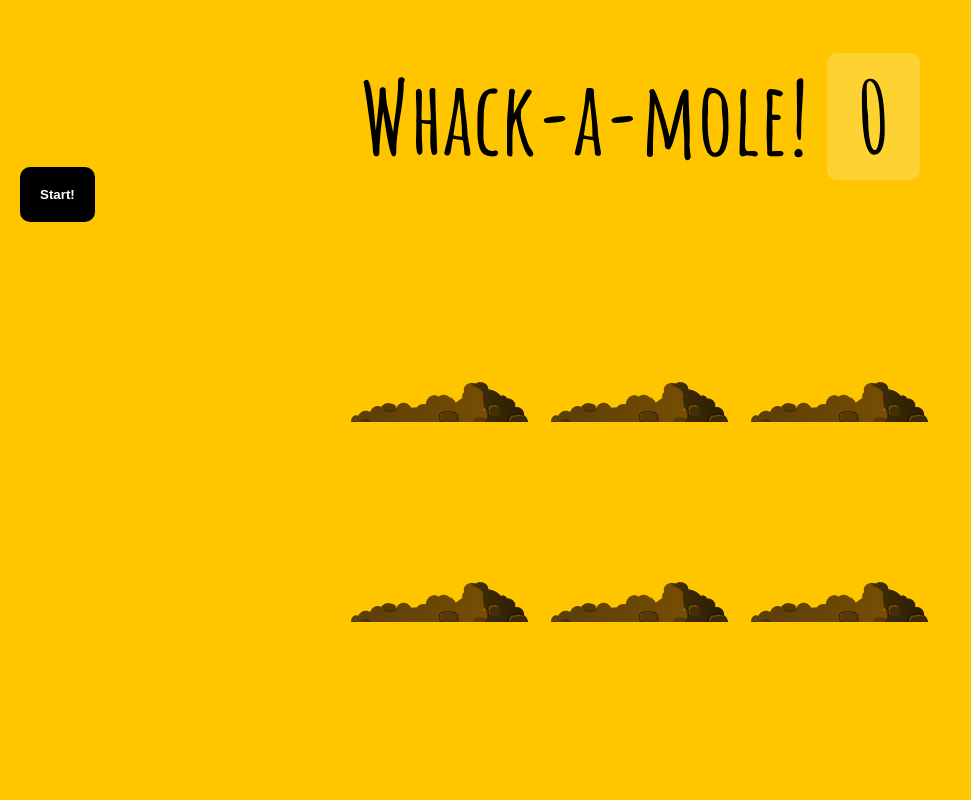
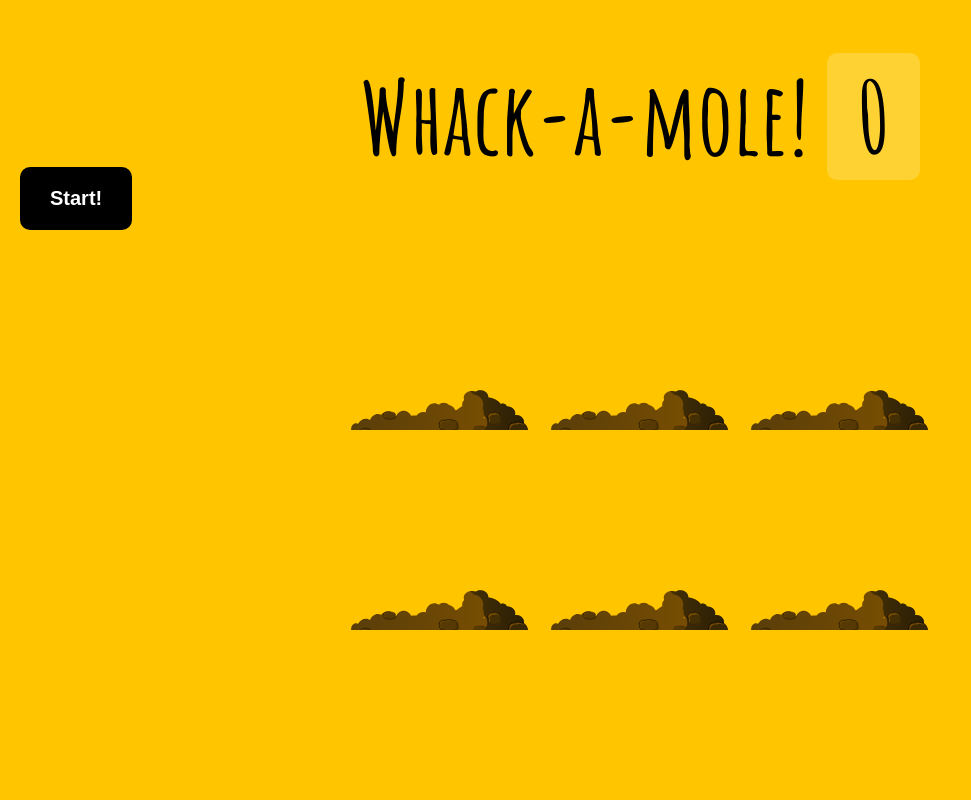
Before and after one commit to Mohaiminul69/whack-a-mole, a plain HTML site: page index.html in a window 1280 px wide. Shown: the whole page, without its empty margins (0-971 px from the left). Drawn offline with Linux system fonts and the light colour scheme.

Commit message:
Update style.css

```diff
--- a/style.css
+++ b/style.css
@@ -71,7 +71,8 @@ h1 {
 }
 
 .start_btn {
-  padding: 2rem;
+  padding: 2rem 3rem;
+  font-size: 2rem;
   border-radius: 10px;
   border: none;
   font-weight: bold;
```
